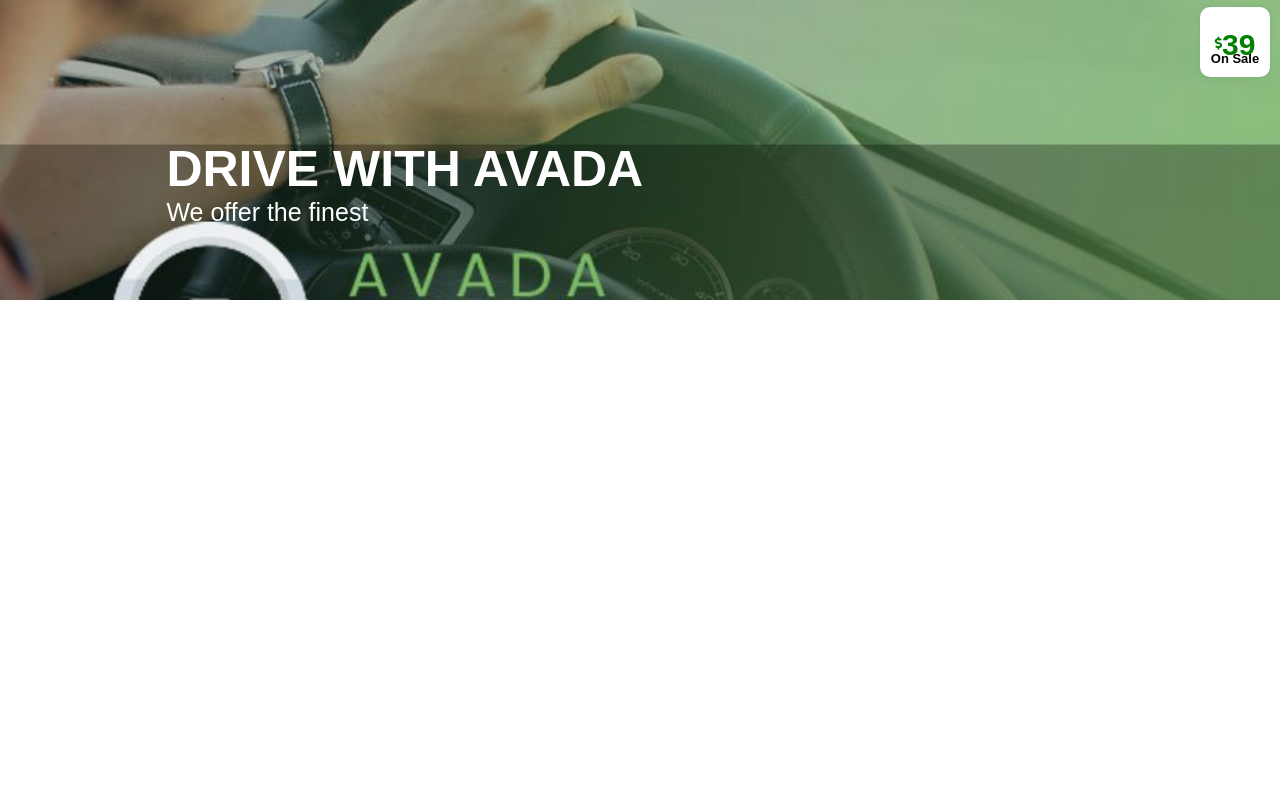
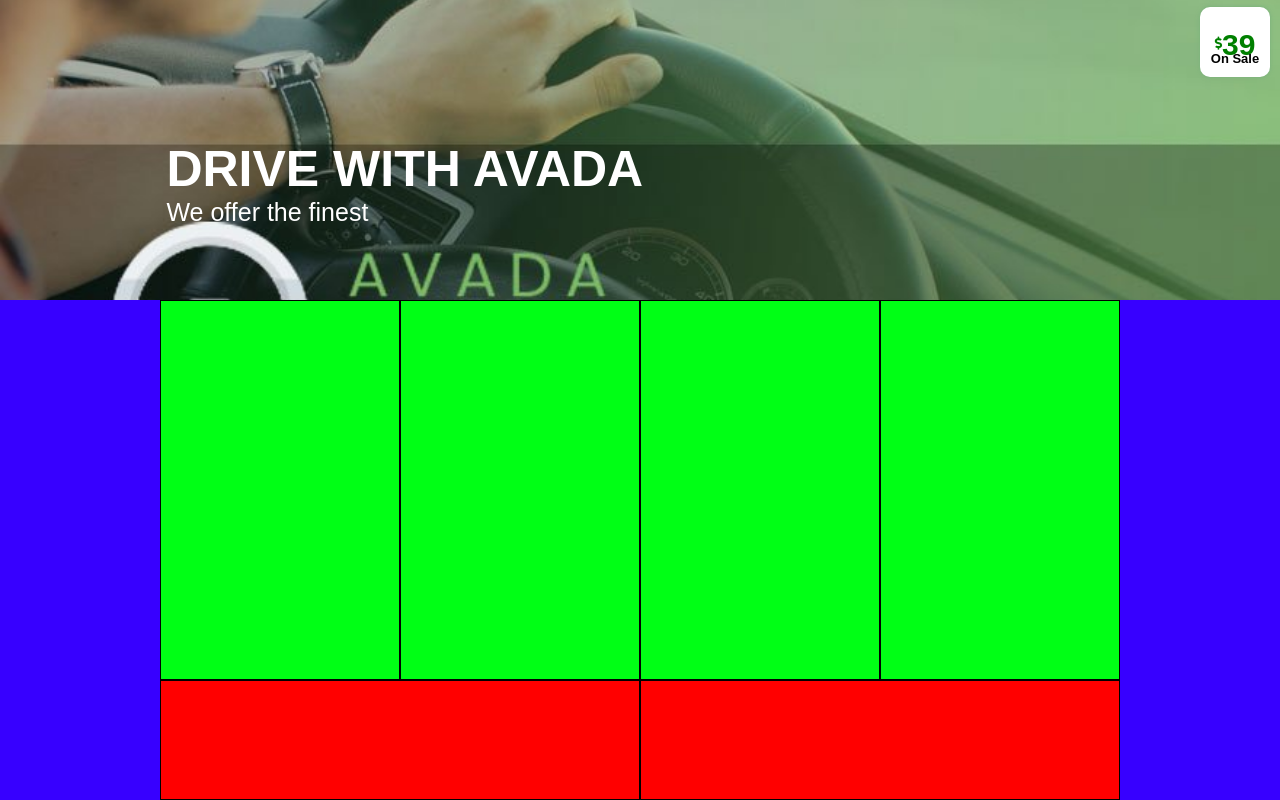
Before and after one commit to NeriEroi/proj-html-vuejs, a Vue app: page / in a window 1280 px wide. Shown: the part 225-1025 px from the top of the page. Before the commit the page ends 800 px from the top, so only its background shows below. Built offline with nearby package versions, Linux system fonts and the light colour scheme; a web font is replaced by a local one.

Commit message:
footer, struttura

```diff
--- a/src/components/Footer.vue
+++ b/src/components/Footer.vue
@@ -1,6 +1,46 @@
 <template>
   <footer>
-    <!-- da compilare  -->
+
+    <section class="footer_top">
+
+      <div class="box">
+
+        <section>
+
+        </section>
+
+        <section>
+
+        </section>
+
+        <section>
+
+        </section>
+
+        <section>
+
+        </section>
+
+      </div>
+
+    </section>
+
+    <section class="footer_bottom">
+
+      <div class="box">
+
+        <section>
+
+        </section>
+
+        <section>
+
+        </section>
+
+      </div>
+
+    </section>
+
   </footer>
 </template>
 
@@ -12,4 +52,36 @@
 
 <style scoped lang="scss">
 
+.footer_top {
+  width: 100%;
+  height: 380px;
+  background-color: rgb(55, 0, 255);
+
+  .box section {
+    width: calc(100% / 4);
+    height: 100%;
+    background-color: rgb(0, 255, 21);
+    border: 1px solid black;
+  }
+}
+.footer_bottom {
+  width: 100%;
+  height: 120px;
+  background-color: rgb(55, 0, 255);
+
+  .box section {
+    width: calc(100% / 2);
+    height: 100%;
+    background-color: rgb(255, 0, 0);
+    border: 1px solid black;
+  }
+}
+.box {
+  width: 75%;
+  height: 100%;
+  margin: auto;
+  background-color: darkolivegreen;
+  display: flex;
+}
+
 </style>
```
Also changed, not shown: src/assets/images/demos-image.PNG (deleted).
